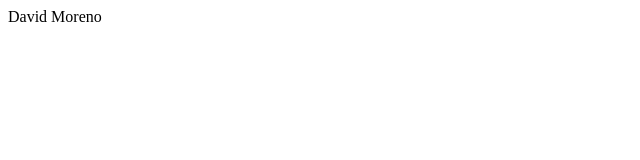
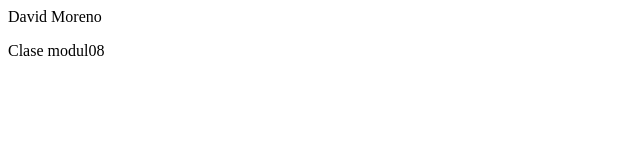
Before and after one commit to Davidmoreno1301/Web, a plain HTML site: page index.html in a window 1280 px wide. Shown: the full height of the page, 0-640 px from the left. Drawn offline with Linux system fonts and the light colour scheme.

Commit message:
Update index.html

```diff
--- a/index.html
+++ b/index.html
@@ -7,5 +7,6 @@
 </head>
 <body>
     David Moreno
+    <p>Clase modul08</p>
 </body>
 </html>
```
